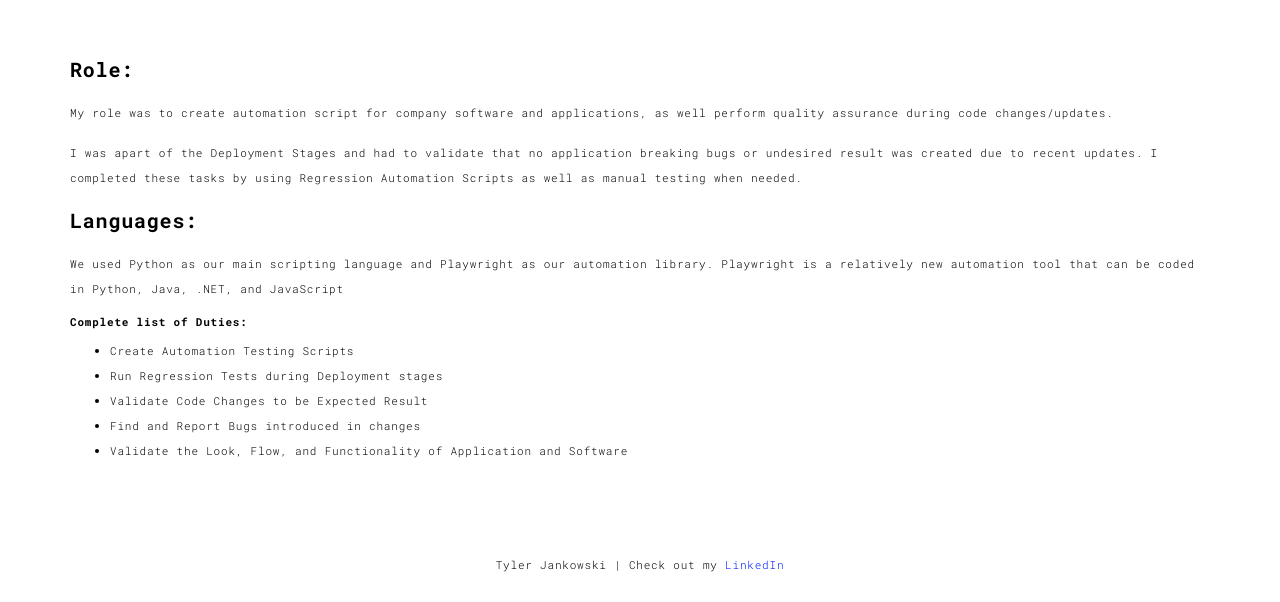
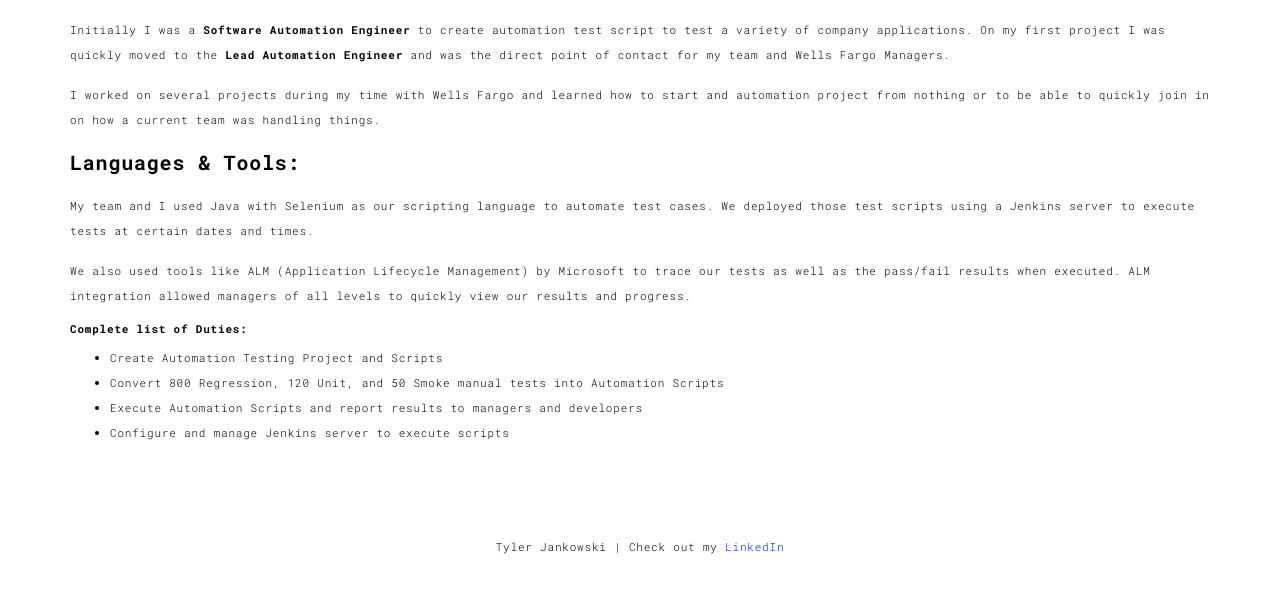
Before and after one commit to TJank/another-python-portfolio, a Flask app: template templates/project2.html in a window 1280 px wide. Shown: the part 824-1426 px from the top of the page. After the commit the page ends 1378 px from the top, so only its background shows below. Run offline with Flask 2, Linux system fonts and the light colour scheme; the template is opened without the code that fills it, so the values that code supplies are empty.

Commit message:
updated projects pages & about me page

```diff
--- a/templates/project1.html
+++ b/templates/project1.html
@@ -90,7 +90,7 @@
       <div class="col-xs-12">
         <h3>Role:</h3>
         <p>My role was to create automation script for company software and applications, as well perform quality assurance during code changes/updates.</p>
-        <p>I was apart of the Deployment Stages and had to validate that no application breaking bugs or undesired result was created due to recent updates.
+        <p>I was a part of the Deployment Stages and had to validate that no application breaking bugs or undesired result was created due to recent updates.
           I completed these tasks by using Regression Automation Scripts as well as manual testing when needed.</p>
         <h3>Languages:</h3>
         <p>We used Python as our main scripting language and Playwright as our automation library. Playwright is a relatively new automation tool that can be coded in  Python, Java, .NET, and JavaScript</p>
--- a/templates/project2.html
+++ b/templates/project2.html
@@ -64,12 +64,12 @@
         <img src="../static/assets/images/work001-01.jpg" class="img-responsive" alt="">
         <div class="card-container">
           <div class="text-center">
-            <h1 class="h2">001 : Eastdil Secured</h1>
+            <h1 class="h2">002 : Wells Fargo</h1>
           </div>
-          <p>Eastdil Secured is a real estate investment bank that does business all over the world. They combine commercial real estate and capital markets expertise.</p>
+          <p>Wells Fargo is a huge banking corporation known worldwide. They offer standard banking services, mortgage lending, credit cards, business loans, and investments.</p>
 
           <blockquote>
-            <p>My role at Eastdil is <i>Senior QA Automation Engineer.</i></p>
+            <p>My role at Wells Fargo is <i>Software Automation Engineer.</i></p>
           </blockquote>
         </div>
       </div>
@@ -79,29 +79,38 @@
       <div class="col-md-8 col-md-offset-2 section-container-spacer">
         <div class="row">
           <div class="col-xs-12 col-md-6 black-image-project-hover">
-            <img src="../static/assets/images/pythonlogo.jpg" class="img-responsive" alt="" style="width:300;height:500;">
+            <img src="../static/assets/images/javalogo.png" class="img-responsive" alt="" style="width:400;height:400;">
           </div>
           <div class="col-xs-12 col-md-6 black-image-project-hover">
-            <img src="../static/assets/images/playwright.jpg" class="img-responsive" alt="" style="width:200;height:200;">
+            <img src="../static/assets/images/selenium.jpg" class="img-responsive" alt="" style="width:200;height:200;">
           </div>
         </div>
       </div>
 
       <div class="col-xs-12">
         <h3>Role:</h3>
-        <p>My role was to create automation script for company software and applications, as well perform quality assurance during code changes/updates.</p>
-        <p>I was apart of the Deployment Stages and had to validate that no application breaking bugs or undesired result was created due to recent updates.
-          I completed these tasks by using Regression Automation Scripts as well as manual testing when needed.</p>
-        <h3>Languages:</h3>
-        <p>We used Python as our main scripting language and Playwright as our automation library. Playwright is a relatively new automation tool that can be coded in  Python, Java, .NET, and JavaScript</p>
+        <p>
+          Initially I was a <b>Software Automation Engineer</b> to create automation test script to test a variety of company applications.
+          On my first project I was quickly moved to the <b>Lead Automation Engineer</b> and was the direct point of contact for my team and Wells Fargo Managers.
+        </p>
+        <p>
+          I worked on several projects during my time with Wells Fargo and learned how to start and automation project from nothing or to be able to quickly join in on how a current team was handling things.
+        </p>
+        <h3>Languages & Tools:</h3>
+        <p>
+          My team and I used Java with Selenium as our scripting language to automate test cases. We deployed those test scripts using a Jenkins server to execute tests at certain dates and times.
+        </p>
+        <p>
+          We also used tools like ALM (Application Lifecycle Management) by Microsoft to trace our tests as well as the pass/fail results when executed.
+          ALM integration allowed managers of all levels to quickly view our results and progress.
+        </p>
 
         <h4>Complete list of Duties:</h4>
         <ul>
-          <li>Create Automation Testing Scripts</li>
-          <li>Run Regression Tests during Deployment stages</li>
-          <li>Validate Code Changes to be Expected Result</li>
-          <li>Find and Report Bugs introduced in changes</li>
-          <li>Validate the Look, Flow, and Functionality of Application and Software</li>
+          <li>Create Automation Testing Project and Scripts</li>
+          <li>Convert 800 Regression, 120 Unit, and 50 Smoke manual tests into Automation Scripts</li>
+          <li>Execute Automation Scripts and report results to managers and developers</li>
+          <li>Configure and manage Jenkins server to execute scripts</li>
         </ul>
       </div>
 
--- a/templates/projects.html
+++ b/templates/projects.html
@@ -55,7 +55,6 @@
       <div class="col-sm-8 col-sm-offset-2 section-container-spacer">
         <div class="text-center">
           <h1 class="h2">02 : Projects</h1>
-          <p>My professional and then personal projects starting from my most current position.</p>
           <p>My professional and then personal projects starting from my most current position.</p>
         </div>
       </div>
```
Also changed, not shown: templates/about.html (+23 -11 lines), templates/project3.html (+15 -14 lines), templates/project4.html (+18 -14 lines), templates/project5.html (+18 -14 lines), static/assets/images/angular.png (added), static/assets/images/aspnet.jpeg (added), static/assets/images/javalogo.png (added), static/assets/images/mural.jpg (added), static/assets/images/mural2.jpg (added), static/assets/images/selenium.jpg (added), static/assets/images/sql.png (added), static/assets/images/visualbasic.jpg (added).
